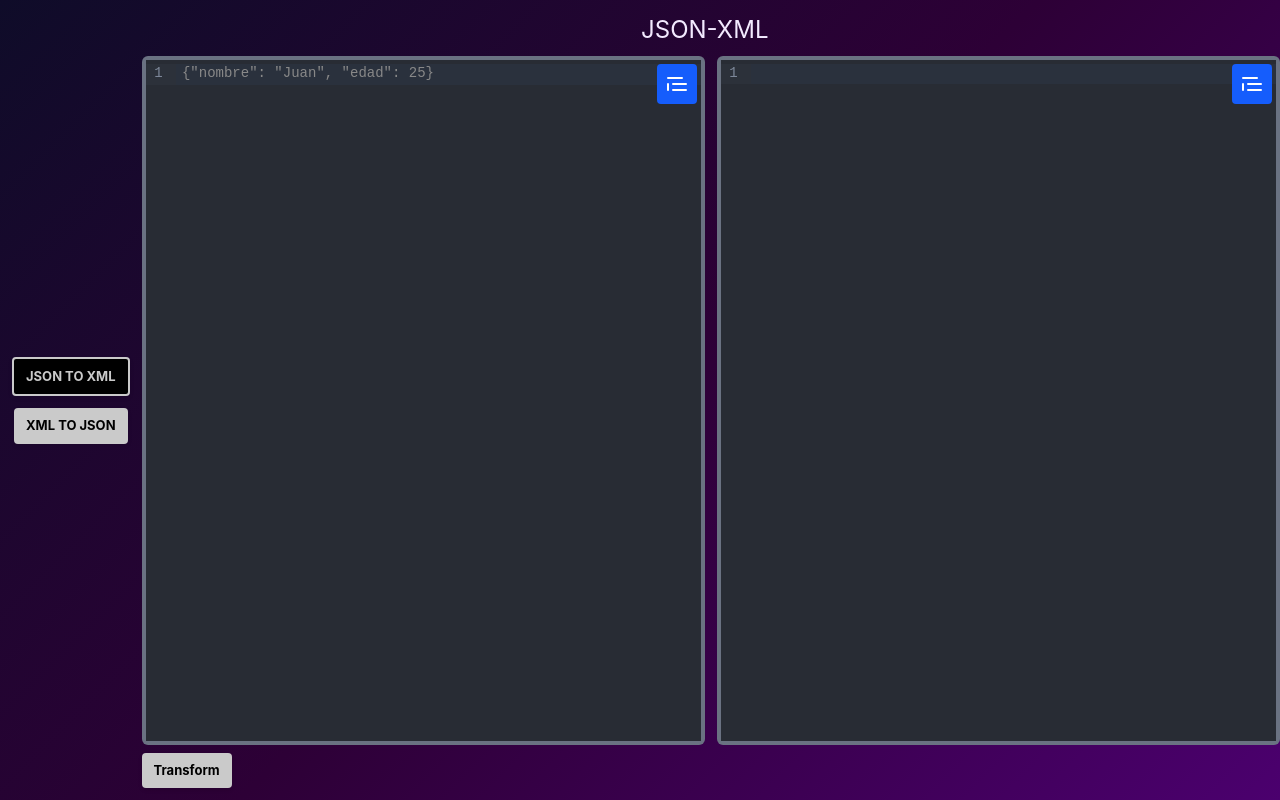
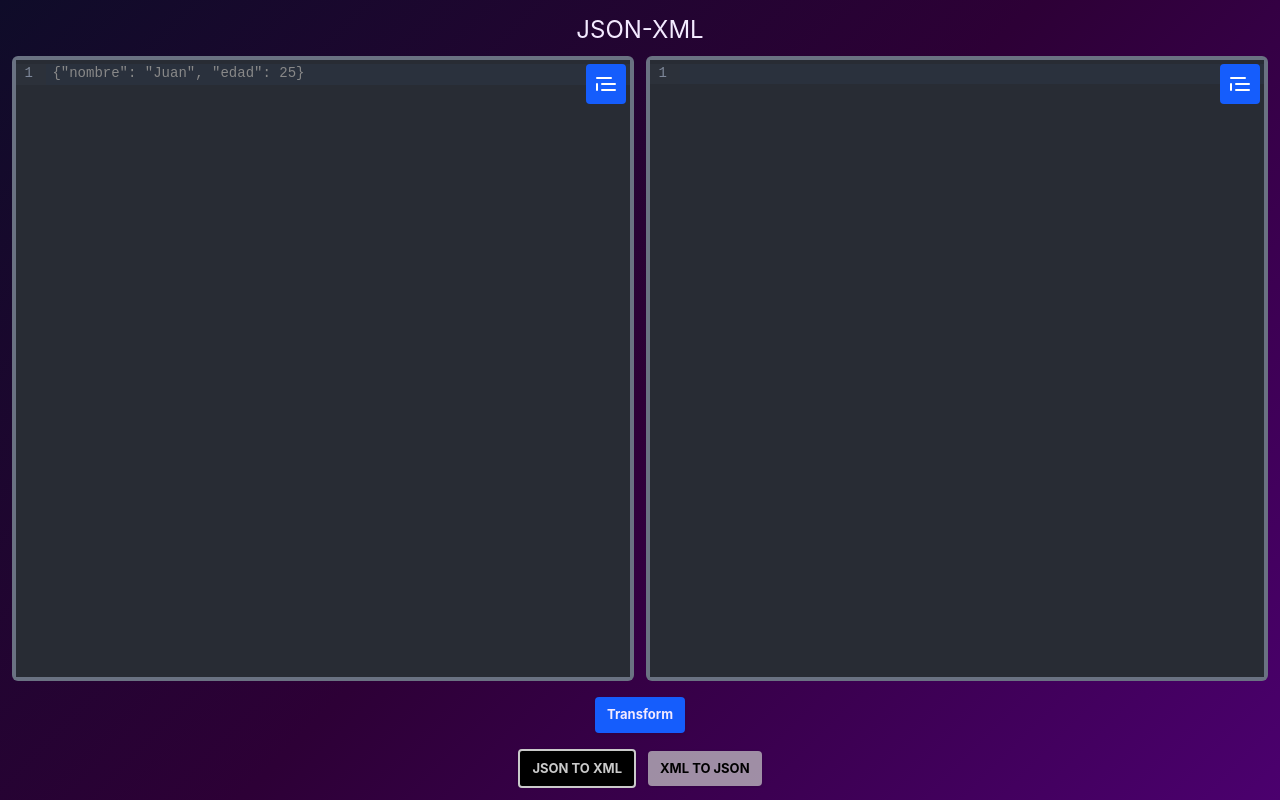
Before and after one commit to Jhons14/FrontConverter, a React (Vite) app: page / in a window 1280 px wide. Built offline with nearby package versions, Linux system fonts and the light colour scheme; no server answers.

Commit message:
Se ajusta scroll

```diff
--- a/src/App/App.css
+++ b/src/App/App.css
@@ -7,69 +7,15 @@ body {
   font-family: 'Akzidenz Grotesk BQ Medium', -apple-system, BlinkMacSystemFont,
     sans-serif;
 }
-.app-container {
-  padding: 12px;
-  gap: 12px;
-
-  display: grid;
-  grid-template-columns: auto 1fr;
-  max-height: 100vh;
-  height: 100vh;
-  box-sizing: border-box;
-}
-
-.format-buttons-container {
-  width: 100%;
-  gap: 12px;
-  display: flex;
-  align-items: center;
-  flex-direction: column;
-  justify-content: center;
-  max-height: inherit;
-  box-sizing: border-box;
-}
-
-.button {
-  display: flex;
-  flex-direction: column;
-  align-items: center;
-  justify-content: center;
-  background-color: #cacaca;
-  border-radius: 4px;
-  box-shadow: #0000001a 0 2px 4px 0;
-  box-sizing: border-box;
-  color: #000000;
-  cursor: pointer;
-
-  font-size: small;
-  font-weight: bold;
-  outline: none;
-  outline: 0;
-  padding: 8px 12px;
-  text-align: center;
-  width: fit-content;
-  transform: translateY(0);
-  transition: transform 150ms, box-shadow 150ms;
-  /* user-select: none; */
-  /* -webkit-user-select: none; */
-  /* touch-action: manipulation; */
-}
-
-.active {
-  background-color: #000000;
-  border: 2px solid #cacaca;
-  color: #cacaca;
-}
-
-.button:hover {
-  box-shadow: rgba(0, 0, 0, 0.15) 0 3px 9px 0;
-  transform: translateY(-2px);
-}
 
 .formData-container {
   display: flex;
   flex-direction: column;
-  height: 100%;
+  justify-content: center;
+  align-items: center;
+  height: 100vh;
+  padding: 12px;
+
   box-sizing: border-box;
 }
 
--- a/src/App/App.jsx
+++ b/src/App/App.jsx
@@ -5,42 +5,13 @@ import './App.css';
 export function App() {
   const [formatToConvert, setFormatToConvert] = useState('JSON-XML');
 
-  function onChooseFormat(format) {
-    setFormatToConvert(format);
-  }
-
-  function isSelected(format) {
-    if (format === formatToConvert) {
-      return 'active';
-    } else {
-      return '';
-    }
-  }
-
   return (
-    <div className='app-container'>
-      <div className='format-buttons-container'>
-        <button
-          type='button'
-          className={`button format-button ${isSelected('JSON-XML')}`}
-          id={'JSON-XML'}
-          onClick={() => onChooseFormat('JSON-XML')}
-        >
-          JSON TO XML
-        </button>
-        <button
-          type='button'
-          className={`button format-button ${isSelected('XML-JSON')}`}
-          id={'XML-JSON'}
-          onClick={() => onChooseFormat('XML-JSON')}
-        >
-          XML TO JSON
-        </button>
-      </div>
-      <div className='formData-container'>
-        <h3 htmlFor='data-input'>{formatToConvert}</h3>
-        <DataContainer formatToConvert={formatToConvert} />
-      </div>
+    <div className='formData-container'>
+      <h3 htmlFor='data-input'>{formatToConvert}</h3>
+      <DataContainer
+        formatToConvert={formatToConvert}
+        setFormatToConvert={setFormatToConvert}
+      />
     </div>
   );
 }
--- a/src/components/DataContainer/DataContainer.css
+++ b/src/components/DataContainer/DataContainer.css
@@ -1,17 +1,82 @@
-.data-container {
+.data-form {
   display: grid;
-  grid-template-columns: 50% 50%;
-  height: 100%;
-  gap: 12px;
-  box-sizing: border-box;
-}
+  grid-template-rows: 1fr auto auto;
+  overflow-y: hidden;
 
-.data-form {
-  display: flex;
-  flex-direction: column;
   height: 100%;
   width: 100%;
   gap: 8px;
   text-align: center;
   box-sizing: border-box;
 }
+.data-container {
+  display: grid;
+  overflow-y: hidden;
+  grid-template-columns: 1fr 1fr;
+  height: 100%;
+  gap: 12px;
+  box-sizing: border-box;
+}
+.format-buttons-container {
+  width: 100%;
+  gap: 12px;
+  display: flex;
+  align-items: center;
+  justify-content: center;
+  max-height: inherit;
+  box-sizing: border-box;
+}
+
+.button {
+  display: flex;
+  flex-direction: column;
+  align-items: center;
+  justify-content: center;
+  border-radius: 4px;
+  box-shadow: #0000001a 0 2px 4px 0;
+  box-sizing: border-box;
+  cursor: pointer;
+  font-size: small;
+  font-weight: bold;
+  outline: none;
+  outline: 0;
+  padding: 8px 12px;
+  text-align: center;
+  width: fit-content;
+}
+
+.format-button {
+  display: flex;
+  flex-direction: column;
+  align-items: center;
+  justify-content: center;
+  background-color: #cacacab4;
+  border-radius: 4px;
+  box-shadow: #0000001a 0 2px 4px 0;
+  box-sizing: border-box;
+  color: #000000;
+  cursor: pointer;
+  font-size: small;
+  font-weight: bold;
+  outline: none;
+  outline: 0;
+  padding: 8px 12px;
+  text-align: center;
+  width: fit-content;
+  transform: translateY(0);
+  transition: transform 150ms, box-shadow 150ms;
+  /* user-select: none; */
+  /* -webkit-user-select: none; */
+  /* touch-action: manipulation; */
+}
+
+.format-button:hover {
+  box-shadow: rgba(0, 0, 0, 0.15) 0 3px 9px 0;
+  transform: translateY(-2px);
+}
+
+.active {
+  background-color: #000000;
+  border: 2px solid #cacaca;
+  color: #cacaca;
+}
--- a/src/components/DataContainer/DataContainer.jsx
+++ b/src/components/DataContainer/DataContainer.jsx
@@ -3,7 +3,7 @@ import { InputWindow } from '../InputWindow/InputWindow';
 import './DataContainer.css';
 import { OutputWindow } from '../OutputWindow/OutputWindow';
 
-export function DataContainer({ formatToConvert }) {
+export function DataContainer({ formatToConvert, setFormatToConvert }) {
   const SERVER_URL = import.meta.env.VITE_SERVER_URL;
   const JSON_2_XML_URL = `${SERVER_URL}/convert/json-to-xml`;
   const XML_2_JSON_URL = `${SERVER_URL}/convert/xml-to-json`;
@@ -70,6 +70,17 @@ export function DataContainer({ formatToConvert }) {
     }
   }
 
+  function onChooseFormat(format) {
+    setFormatToConvert(format);
+  }
+
+  function isSelected(format) {
+    if (format === formatToConvert) {
+      return 'active';
+    } else {
+      return '';
+    }
+  }
   return (
     <form
       className='data-form'
@@ -87,9 +98,32 @@ export function DataContainer({ formatToConvert }) {
           <OutputWindow dataResult={dataResult} format={'json'} />
         </div>
       )}
-      <button className='button submit-button' type='submit'>
-        Transform
-      </button>
+      <div className='flex items-center justify-center'>
+        <button
+          className='button bg-blue-600 hover:bg-blue-700 cursor-pointer my-2'
+          type='submit'
+        >
+          Transform
+        </button>
+      </div>
+      <div className='format-buttons-container'>
+        <button
+          type='button'
+          className={` format-button ${isSelected('JSON-XML')}`}
+          id={'JSON-XML'}
+          onClick={() => onChooseFormat('JSON-XML')}
+        >
+          JSON TO XML
+        </button>
+        <button
+          type='button'
+          className={` format-button ${isSelected('XML-JSON')}`}
+          id={'XML-JSON'}
+          onClick={() => onChooseFormat('XML-JSON')}
+        >
+          XML TO JSON
+        </button>
+      </div>
     </form>
   );
 }
--- a/src/components/InputWindow/InputWindow.jsx
+++ b/src/components/InputWindow/InputWindow.jsx
@@ -62,7 +62,7 @@ export function InputWindow({ format, setData }) {
   const extensions = format === 'xml' ? [xml()] : [json()];
 
   return (
-    <div className='h-full relative w-full'>
+    <div className='h-full relative w-full overflow-y-hidden'>
       <CodeMirror
         name='form'
         value={code}
@@ -74,7 +74,7 @@ export function InputWindow({ format, setData }) {
         onChange={(value) => {
           setCode(value);
         }}
-        className='bg-gray-500 rounded-md p-1 overflow-auto text-sm h-full'
+        className='bg-gray-500 rounded-md p-1  text-sm h-full '
       />
       <button
         onClick={format === 'xml' ? handleXMLFormat : handleJSONFormat}
--- a/src/components/OutputWindow/OutputWindow.jsx
+++ b/src/components/OutputWindow/OutputWindow.jsx
@@ -46,7 +46,7 @@ export const OutputWindow = ({ format, dataResult, error }) => {
         theme={'dark'}
         height='100%'
         extensions={extensions}
-        className='bg-gray-500 rounded-md p-1 overflow-auto text-sm h-full'
+        className='bg-gray-500 rounded-md p-1 text-sm h-full'
         onChange={(value) => setContent(value)}
       />
       <button
```
